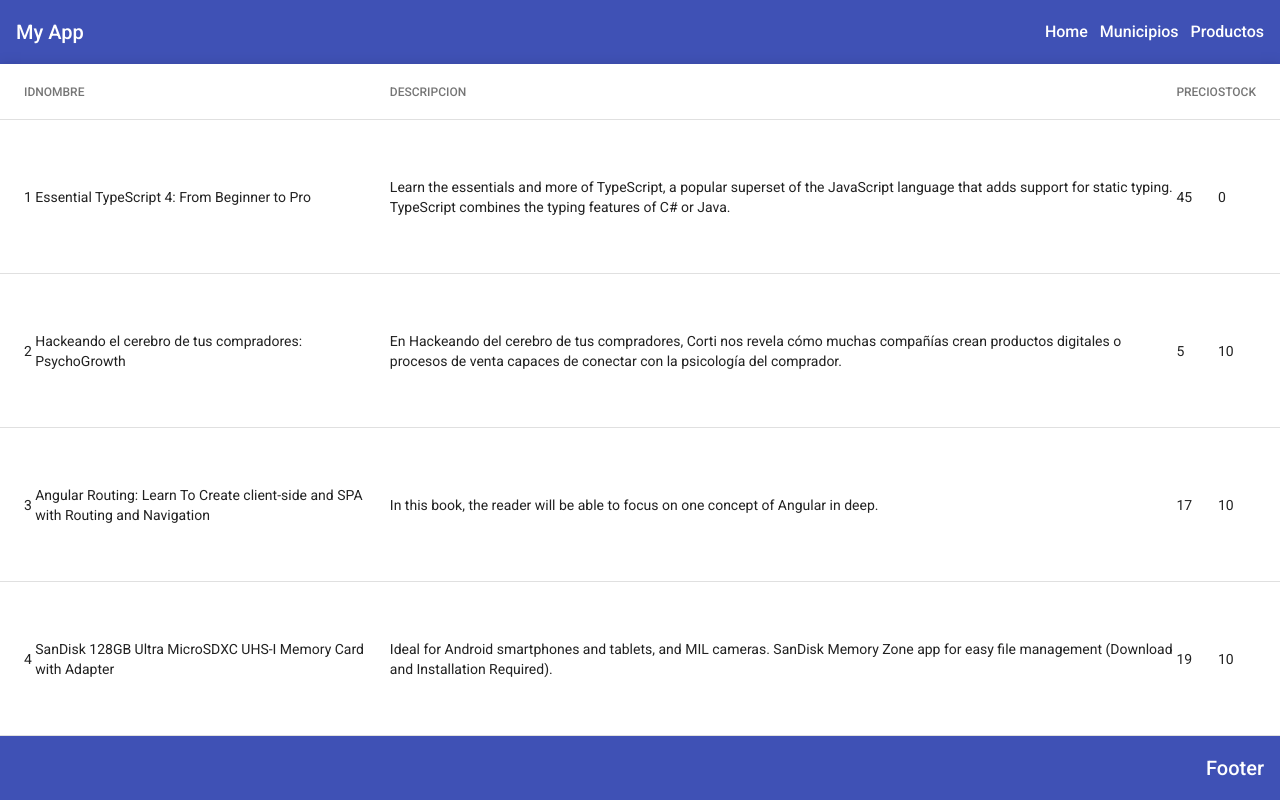
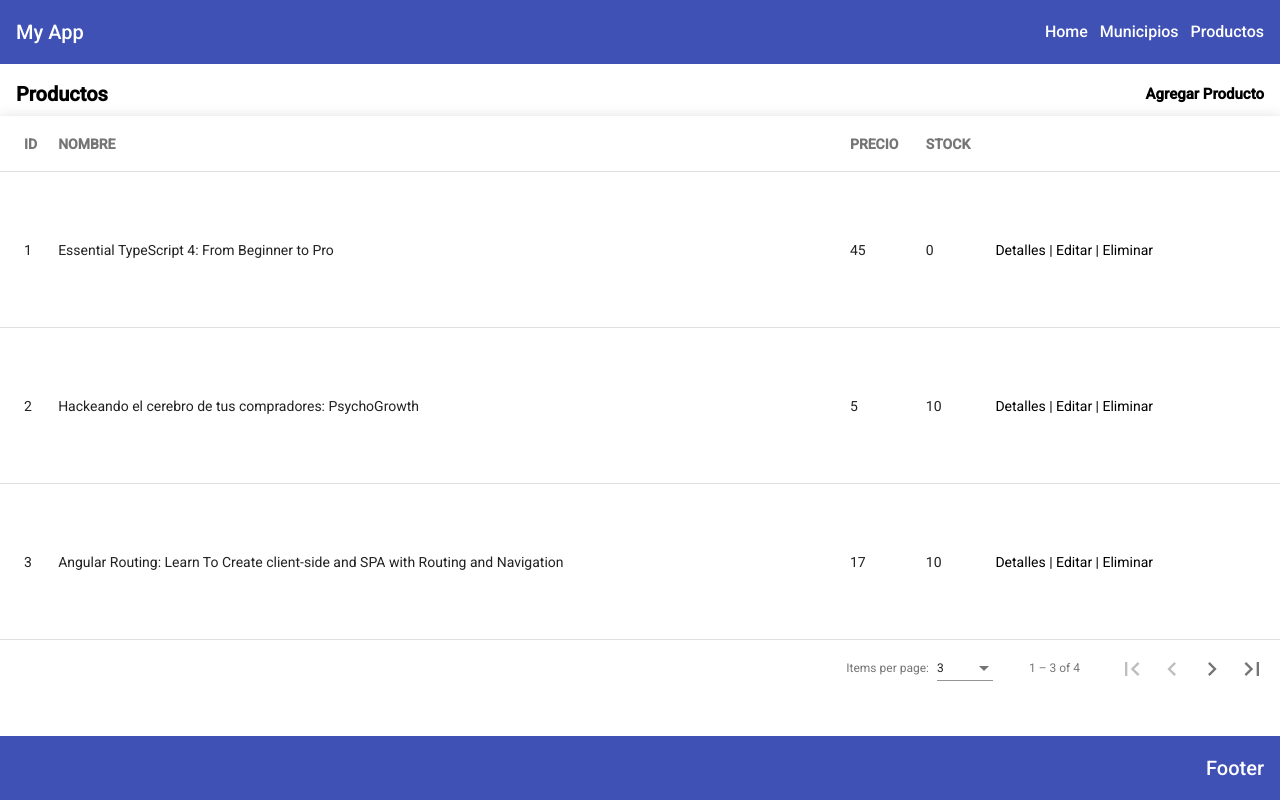
Before and after one commit to lesaygit/appAng, an Angular app: page /productos in a window 1280 px wide. Built offline with nearby package versions, Linux system fonts and the light colour scheme; data requests are answered from the project's data file.

Commit message:
Implementacion de error, y paginador a la tabla de productos

```diff
--- a/src/app/components/productos/productos.component.html
+++ b/src/app/components/productos/productos.component.html
@@ -1,6 +1,11 @@
 <div class="container">
 
-  <table mat-table [dataSource]="productos" class="mat-elevation-z8">
+    <div class="titulo">
+      <p>Productos</p>
+      <a href="">Agregar Producto</a>
+    </div>
+
+  <table mat-table [dataSource]="dataSource" class="mat-elevation-z8">
 
     <!-- ID Column -->
     <ng-container matColumnDef="id">
@@ -12,12 +17,6 @@
     <ng-container matColumnDef="name">
       <th mat-header-cell *matHeaderCellDef> NOMBRE </th>
       <td mat-cell *matCellDef="let element"> {{element.name}} </td>
-    </ng-container>
-
-    <!-- DESCRIPCION Column -->
-    <ng-container matColumnDef="description">
-        <th mat-header-cell *matHeaderCellDef> DESCRIPCION </th>
-        <td mat-cell *matCellDef="let element"> {{element.description}} </td>
     </ng-container>
 
     <!-- PRECIO Column -->
@@ -32,9 +31,21 @@
         <td mat-cell *matCellDef="let element"> {{element.stock}} </td>
     </ng-container>
 
+    <!-- OPERACIONESs Column -->
+    <ng-container matColumnDef="operaciones">
+      <th mat-header-cell *matHeaderCellDef>  </th>
+      <td mat-cell *matCellDef="let element"><a href="">Detalles | </a> <a href="">Editar | </a> <a href="">Eliminar</a></td>
+  </ng-container>
+
     <tr mat-header-row *matHeaderRowDef="displayedColumns"></tr>
     <tr mat-row *matRowDef="let row; columns: displayedColumns;"></tr>
 
   </table>
 
+  <div class="paginador">
+    <mat-paginator [pageSizeOptions]="[3, 5, 10]"
+                  showFirstLastButtons>
+    </mat-paginator>
+  </div>
+
 </div>
--- a/src/app/components/productos/productos.component.scss
+++ b/src/app/components/productos/productos.component.scss
@@ -6,6 +6,40 @@
     height: 100%;
 }
 
+.titulo {
+    display: flex;
+    justify-content: space-between;
+    align-items:flex-start;
+    padding-top: 20px
+}
+
+.titulo p {
+    font-size: 20px;
+    font-weight: bold;
+    margin-left: 16px;
+}
+
+.titulo a {
+    font-size: 15px;
+    font-weight: bold;
+    margin-right: 16px;
+}
+
 table {
-    height: 100%;
+    height: 78%;
+    width: 100%;
 }
+
+th {
+    font-size: 14px;
+    font-weight: bold;
+}
+
+a {
+    text-decoration: none;
+    color: black;
+}
+
+.paginador {
+    width: 100%;
+}
--- a/src/app/components/productos/productos.component.ts
+++ b/src/app/components/productos/productos.component.ts
@@ -1,22 +1,37 @@
-import { Component, OnInit } from '@angular/core';
+import { Component, OnInit, AfterViewInit, ViewChild } from '@angular/core';
+import { tap } from 'rxjs';
 import { Producto } from 'src/app/interfaces/productos.interface';
 import { ProductosService } from 'src/app/services/productos.service';
+import {MatPaginator} from '@angular/material/paginator';
+import {MatTableDataSource} from '@angular/material/table';
 
 @Component({
   selector: 'app-productos',
   templateUrl: './productos.component.html',
   styleUrls: ['./productos.component.scss']
 })
-export class ProductosComponent implements OnInit {
+export class ProductosComponent implements AfterViewInit {
 
-  productos!: Producto [];
-  displayedColumns = ['id', 'name', 'description', 'price', 'stock'];
+  displayedColumns: string[] = ['id', 'name', 'price', 'stock', 'operaciones'];
+  dataSource = new MatTableDataSource<Producto>;
+
+  @ViewChild(MatPaginator) paginator!: MatPaginator;
+
+  ngAfterViewInit() {
+    this.dataSource.paginator = this.paginator;
+  }
 
   constructor(public productosService: ProductosService) { }
 
   ngOnInit(): void {
-    this.productosService.getProductos().subscribe(prod => {
-      this.productos = prod;
-    });
+    this.productosService.getProductos().pipe(
+      tap(
+        data => {
+          this.dataSource.data = data;
+        }
+      )
+    ).subscribe(
+      {error:err => alert(err)}
+    )
   }
 }
--- a/src/app/material.module.ts
+++ b/src/app/material.module.ts
@@ -1,11 +1,13 @@
 import { NgModule } from "@angular/core";
 import { MatToolbarModule } from "@angular/material/toolbar";
 import { MatTableModule } from "@angular/material/table";
+import {MatPaginatorModule} from '@angular/material/paginator';
 
 @NgModule({
     exports: [
         MatToolbarModule,
-        MatTableModule
+        MatTableModule,
+        MatPaginatorModule
     ]
 })
 
--- a/src/app/services/productos.service.ts
+++ b/src/app/services/productos.service.ts
@@ -1,6 +1,6 @@
 import { Injectable } from '@angular/core';
 import { HttpClient } from '@angular/common/http';
-import { Observable } from 'rxjs';
+import { catchError, Observable, } from 'rxjs';
 import { Producto } from '../interfaces/productos.interface';
 import { environment } from 'src/environments/environment';
 
@@ -13,6 +13,10 @@ export class ProductosService {
 
   getProductos(): Observable<Producto []> {
     const urlGetProductos = environment.url+'products';
-    return this.http.get<Producto []>(urlGetProductos)
+    return this.http.get<Producto []>(urlGetProductos).pipe(
+      catchError(error => {
+        throw new Error('Problemas de conexion con la API');
+      })
+    )
   }
 }
```
